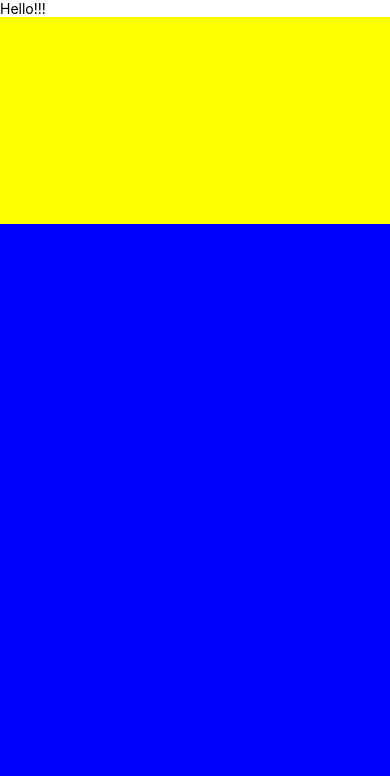
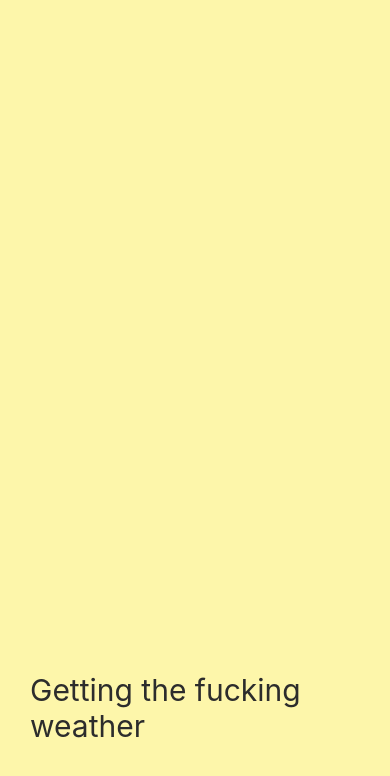
Before and after one commit to gunwoongPark/fokin-weather, a React Native app: screen / in a window 390 px wide. Shown: the top 776 px of the page. Built offline with nearby package versions, Linux system fonts and the light colour scheme.

Commit message:
Loading Screen

```diff
--- a/App.js
+++ b/App.js
@@ -1,25 +1,7 @@
 import { StatusBar } from "expo-status-bar";
 import React from "react";
-import { StyleSheet, Text, View } from "react-native";
+import Loading from "./Loading";
 
 export default function App() {
-  return (
-    <View style={styles.container}>
-      <Text style={styles.text}>Hello!!!</Text>
-      <View style={styles.yellowView} />
-      <View style={styles.blueView} />
-      <StatusBar style="auto" />
-    </View>
-  );
+  return <Loading />;
 }
-
-const styles = StyleSheet.create({
-  container: {
-    flex: 1,
-  },
-  yellowView: {
-    flex: 1,
-    backgroundColor: "yellow",
-  },
-  blueView: { flex: 3, backgroundColor: "blue" },
-});
--- /dev/null
+++ b/Loading.js
@@ -0,0 +1,24 @@
+import React from "react";
+import { StyleSheet, Text, View } from "react-native";
+
+export default function Lodaing() {
+  return (
+    <View style={styles.container}>
+      <Text style={styles.text}>Getting the fucking weather</Text>
+    </View>
+  );
+}
+
+const styles = StyleSheet.create({
+  container: {
+    flex: 1,
+    justifyContent: "flex-end",
+    paddingHorizontal: 30,
+    paddingVertical: 100,
+    backgroundColor: "#FDF6AA",
+  },
+  text: {
+    color: "#2c2c2c",
+    fontSize: 30,
+  },
+});
```
